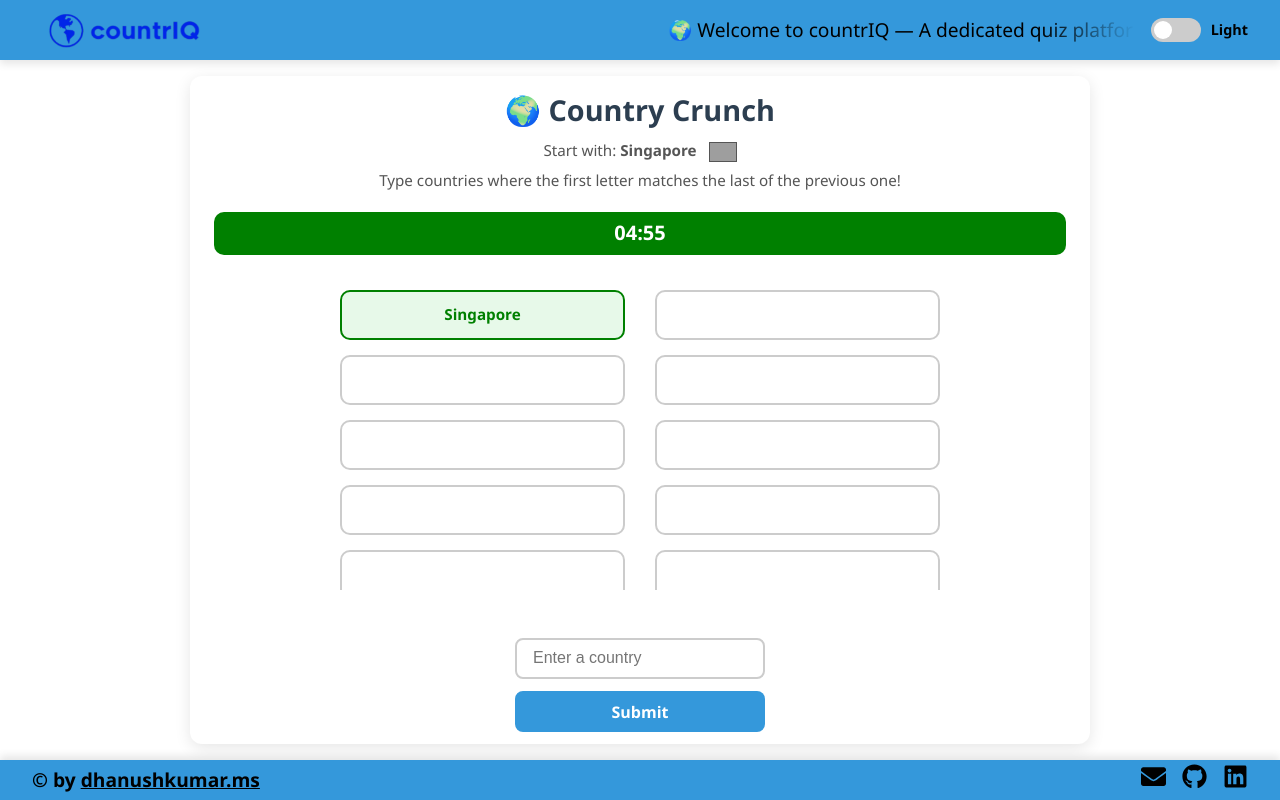
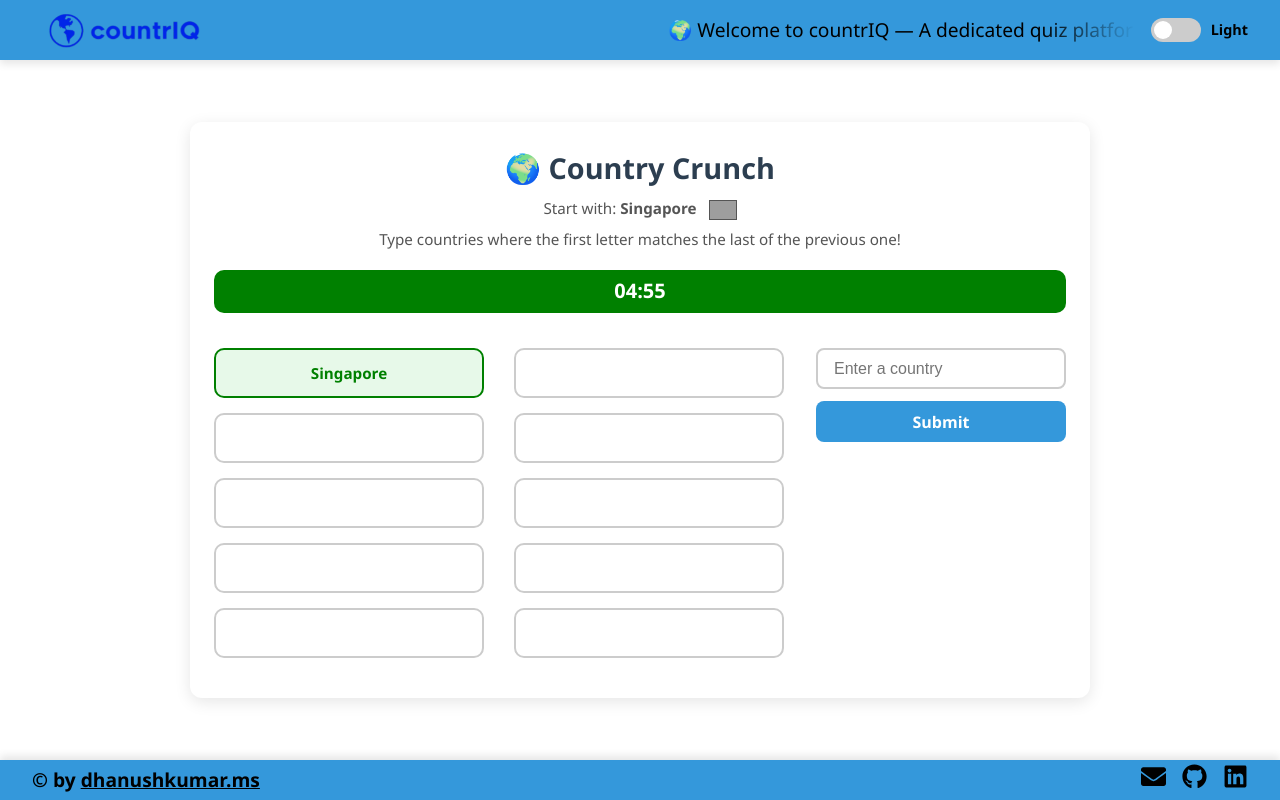
Before and after one commit to dhanushkumarms/countriq, a React (Vite) app: page /country-crunch in a window 1280 px wide. Built offline with nearby package versions, Linux system fonts and the light colour scheme; grey boxes are pictures that could not be loaded.

Commit message:
cc grid update

```diff
--- a/src/styles/CountryCrunch.css
+++ b/src/styles/CountryCrunch.css
@@ -56,7 +56,7 @@ body.dark-mode .country-crunch-wrapper {
 .country-crunch-container {
   background: #fff;
   padding: 1.5rem;
-  max-width: 900px;
+  max-width: 900px;       /* Increased width for long texts */
   width: 95%;
   max-height: 100%;
   height: auto;
@@ -119,20 +119,20 @@ body.dark-mode .description{
 /* Main Game Section */
 .cc-main-section {
   display: flex;
-  flex-direction: column;
-  align-items: center;
+  justify-content: center;
+  align-items: flex-start;
   gap: 2rem;
+  flex-wrap: wrap;
   margin-top: 2rem;
 }
 
 .grid-container {
-  width: 100%;
-  max-width: 600px;
+  flex: 1;
+  min-width: 300px;
 }
 
 .input-container {
   display: flex;
-  justify-content: center;
   align-items: center;
 }
 
@@ -141,7 +141,6 @@ body.dark-mode .description{
   flex-direction: column;
   gap: 0.75rem;
   align-items: center;
-  width: 100%;
 }
 
 .country-input {
@@ -171,18 +170,16 @@ body.dark-mode .description{
 .grid-wrapper {
   display: grid;
   grid-template-columns: repeat(2, 1fr);
-  gap: 15px 30px;
+  gap: 15px 30px; /* Tighter spacing */
   margin-bottom: 1rem;
   position: relative;
-  max-height: 300px;
-  overflow-y: auto;
 }
 
 .grid-box {
   background: white;
   border: 2px solid #ccc;
   padding: 0.8rem;
-  height: 50px;
+  height: 50px; /* Reduced height */
   display: flex;
   align-items: center;
   justify-content: center;
@@ -215,6 +212,9 @@ body.dark-mode .description{
   color: #3498db;
 }
 
+/* Optional: connection lines if you use them */
+
+
 /* Responsive */
 @media (max-width: 768px) {
   .country-crunch-wrapper {
```
